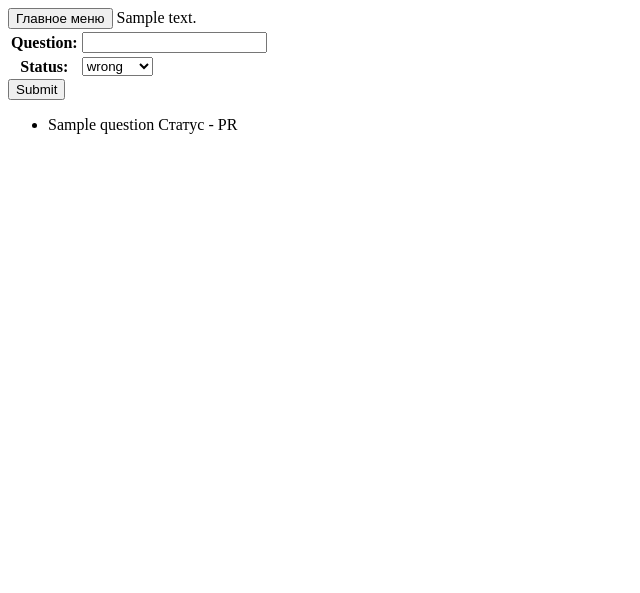
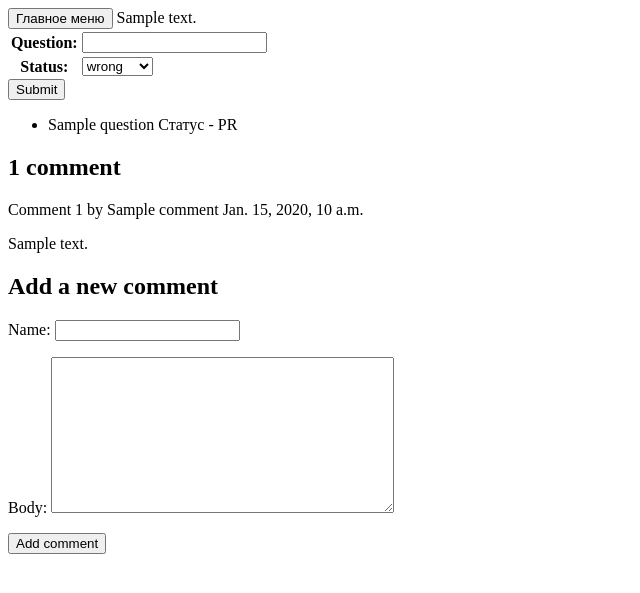
Before and after one commit to k1ryakon/Lastzalupa, a Django app: page /1/ in a window 1280 px wide. Shown: the top 593 px of the page, without its empty margins (0-640 px from the left). Run offline with Django 5.2, Linux system fonts and the light colour scheme; tables that the repository leaves empty hold one stand-in row (values such as "Sample post").

Commit message:
lst commit from my self

```diff
--- a/Quiz/settings.py
+++ b/Quiz/settings.py
@@ -29,6 +29,7 @@ ALLOWED_HOSTS = []
 
 
 # Application definition
+SITE_ID = 1
 
 INSTALLED_APPS = [
     'django.contrib.admin',
@@ -37,7 +38,9 @@ INSTALLED_APPS = [
     'django.contrib.sessions',
     'django.contrib.messages',
     'django.contrib.staticfiles',
-    'Quizlet'
+    'Quizlet',
+    'django.contrib.sites',
+    'django.contrib.sitemaps',
 ]
 
 MIDDLEWARE = [
--- a/Quizlet/forms.py
+++ b/Quizlet/forms.py
@@ -14,4 +14,4 @@ class QuestionForm(ModelForm):
 class CommentForm(ModelForm):
     class Meta:
         model = Comment
-        fields = ['name', 'email', 'body']
+        fields = ['name', 'body']
--- /dev/null
+++ b/Quizlet/templates/Quizlet/comment_form.html
@@ -0,0 +1,6 @@
+<h2>Add a new comment</h2>
+<form action="{% url 'quizlet:post_comment' qizi.id %}" method="post">
+    {% csrf_token %}
+    {{ commentform.as_p }}
+    <p><input type="submit" value="Add comment"></p>
+</form>
--- a/Quizlet/templates/Quizlet/detail.html
+++ b/Quizlet/templates/Quizlet/detail.html
@@ -22,3 +22,22 @@
 {% else %}
     <p>Вопросов нет</p>
 {% endif %}
+
+{% with comments.count as total_comments %}
+    <h2>
+        {{ total_comments }} comment{{ total_comments|pluralize }}
+    </h2>
+{% endwith %}
+
+{% for comment in comments %}
+    <div class="comment">
+        <p class="info">
+            Comment {{ forloop.counter }} by {{ comment.name }}
+            {{ comment.created }}
+        </p>
+        {{ comment.body|linebreaks }}
+    </div>
+{% empty %}
+    <p>There are no comments.</p>
+{% endfor %}
+{% include "Quizlet/comment_form.html" %}
--- a/Quizlet/templates/Quizlet/index.html
+++ b/Quizlet/templates/Quizlet/index.html
@@ -14,4 +14,9 @@
     </table>
     <input type="submit" value="Submit">
 </form>
+
+<div id="content">
+    {% block content %}
+    {% endblock %}
+</div>
 {% include 'Quizlet/paginator.html' with page=latest_question_list %}
--- a/Quizlet/urls.py
+++ b/Quizlet/urls.py
@@ -1,10 +1,19 @@
 from django.urls import path
-
+from django.contrib.sitemaps.views import sitemap
+from Quiz.sitemaps import QuizSitemap
 from . import views
 
 app_name = 'quizlet'
 
+sitemaps = {
+    'posts': QuizSitemap,
+}
+
 urlpatterns = [
     path("", views.index, name="index"),
-    path("<int:id>/", views.detail, name='detail')
+    path("<int:id>/", views.detail, name='detail'),
+    path('<int:id>', views.post_comment, name='post_comment'),
+    path('sitemap.xml', sitemap, {'sitemaps': sitemaps},
+        name='django.contrib.sitemaps.views.sitemap')
+
 ]
--- a/Quizlet/views.py
+++ b/Quizlet/views.py
@@ -1,10 +1,12 @@
 from django.http import HttpResponse, HttpResponseRedirect
-from django.shortcuts import render, redirect
-from .models import Quiz, Question
+from django.shortcuts import render, redirect, get_object_or_404
+from .models import Quiz, Question, Comment
 from django.http import Http404
-from .forms import QuizForm, QuestionForm
+from .forms import QuizForm, QuestionForm, CommentForm
 from django.urls import reverse
 from django.core.paginator import Paginator
+from django.views.decorators.http import require_POST
+
 
 def index(request):
     if request.method == "POST":
@@ -28,6 +30,8 @@ def index(request):
 def detail(request, id):
     some = Question.objects.filter(quiz=id)
     qizi = Quiz.objects.get(id=id)
+    commentform = CommentForm()
+    comments = Comment.objects.filter(quize=qizi)
     if request.method == "POST":
         answerform = QuestionForm(request.POST)
         if answerform.is_valid():
@@ -37,4 +41,16 @@ def detail(request, id):
             return HttpResponseRedirect(reverse('quizlet:detail', args=[id]))
     else:
         answerform = QuestionForm()
-    return render(request, 'Quizlet/detail.html', {'form': answerform, "questions":some, "qizi":qizi})
+    return render(request, 'Quizlet/detail.html', {'form': answerform, "questions":some, "qizi":qizi, "commentform":commentform,"comments":comments,})
+
+
+@require_POST
+def post_comment(request, id):
+    qizi = Quiz.objects.get(id=id)
+    comment = None
+    form = CommentForm(request.POST)
+    if form.is_valid():
+        comment = form.save(commit=False)
+        comment.quize = qizi
+        comment.save()
+    return render(request,  'Quizlet/comment.html', {"commentform":form,"comment":comment, "qizi":qizi})
```
Also changed, not shown: Quiz/sitemaps.py (added, +10 -0 lines), Quizlet/templates/Quizlet/comment.html (added, +11 -0 lines).
